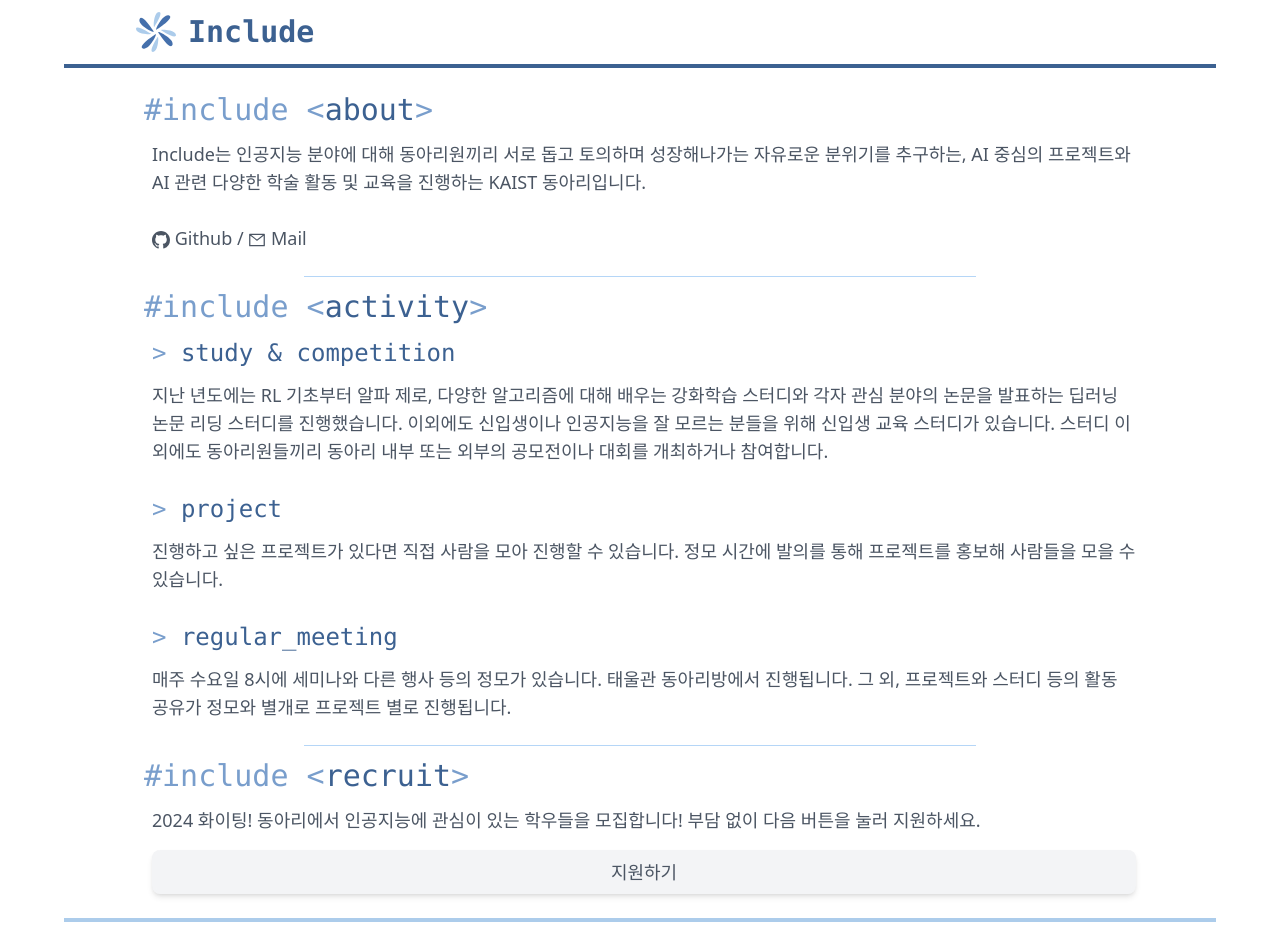
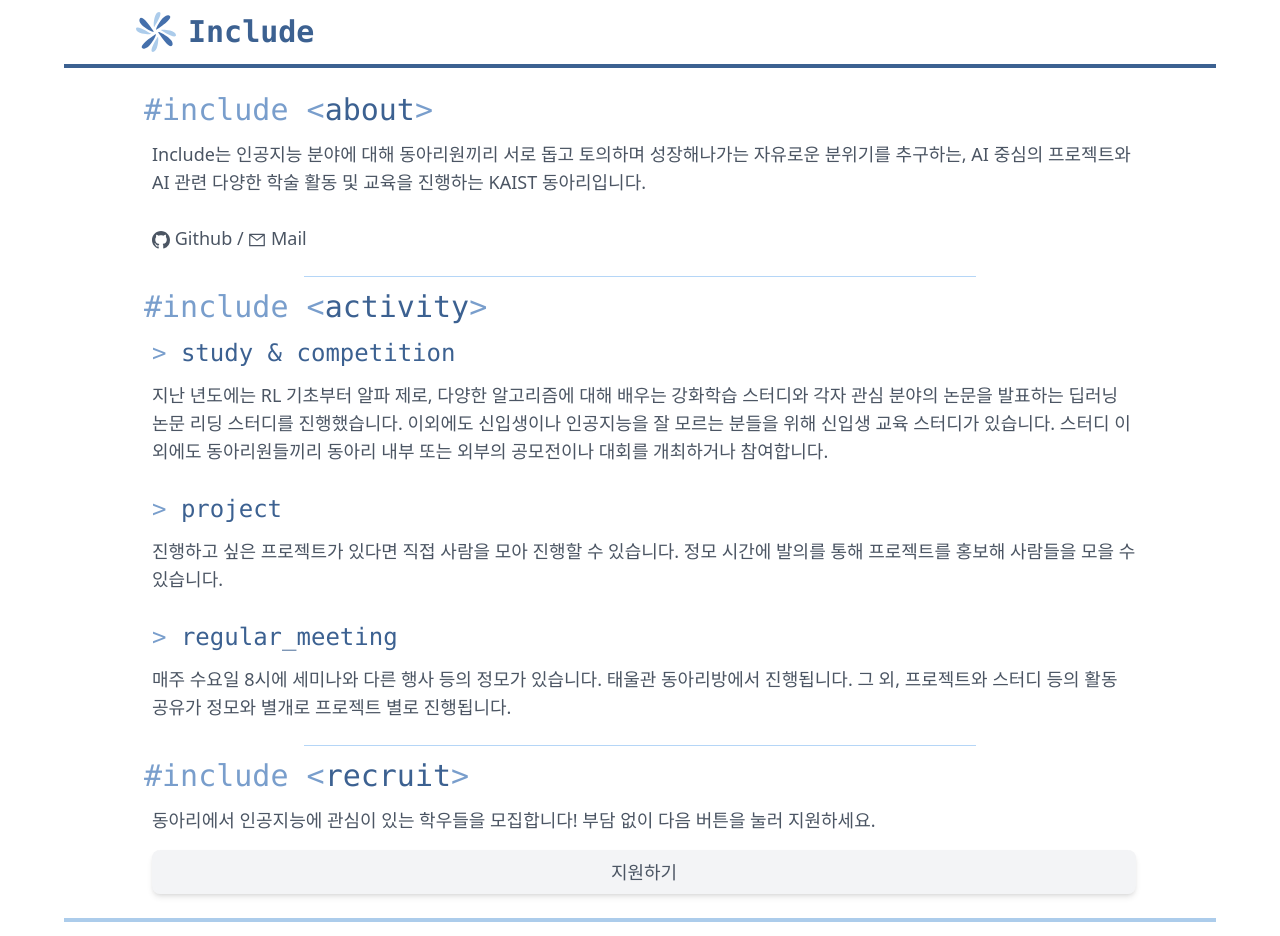
Before and after one commit to kaist-include/kaist-include.github.io, a Next.js app: page / in a window 1280 px wide. Shown: the top 936 px of the page. Built offline with nearby package versions, Linux system fonts and the light colour scheme.

Commit message:
Update index.tsx

```diff
--- a/pages/index.tsx
+++ b/pages/index.tsx
@@ -55,7 +55,6 @@
             </Section>
             :
             <Section>
-              2024 화이팅!
               동아리에서 인공지능에 관심이 있는 학우들을 모집합니다!
               부담 없이 다음 버튼을 눌러 지원하세요.<br />
               <Link href={Config.recruit} passHref>
```
